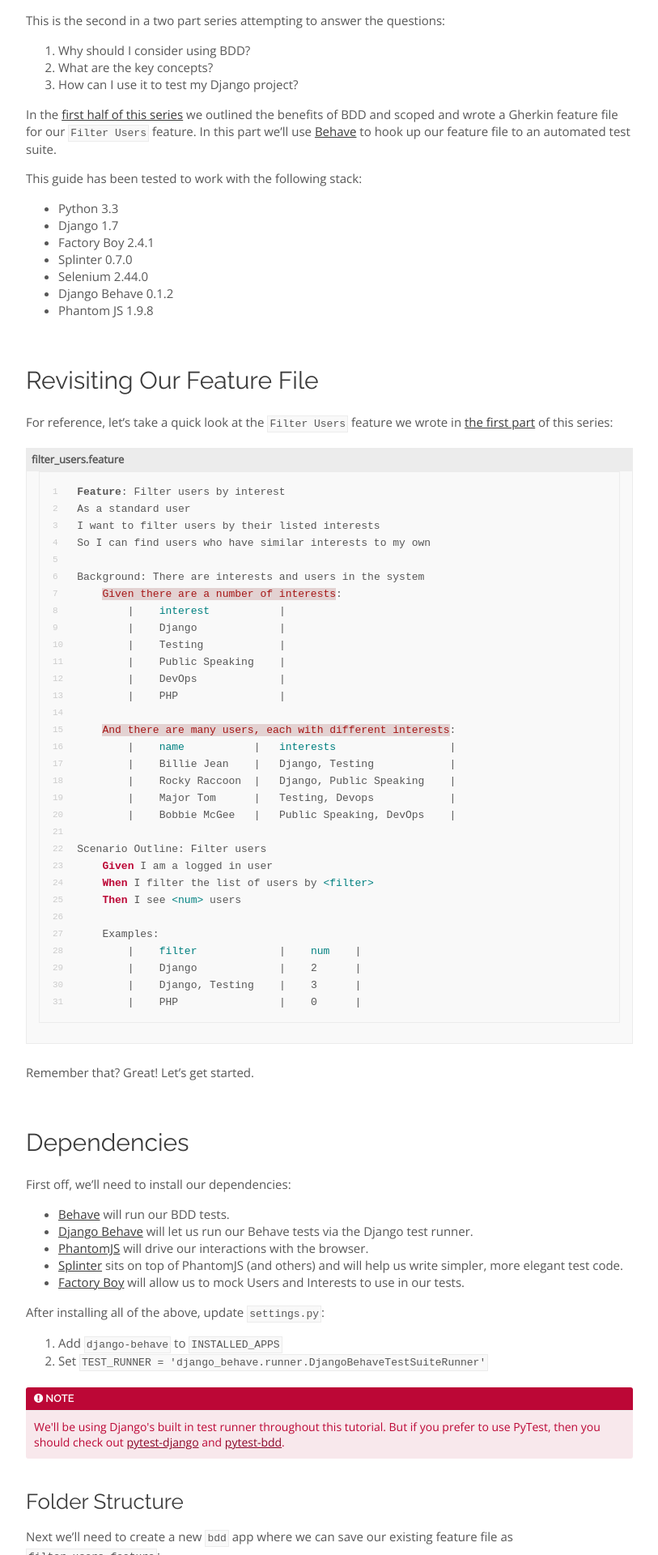
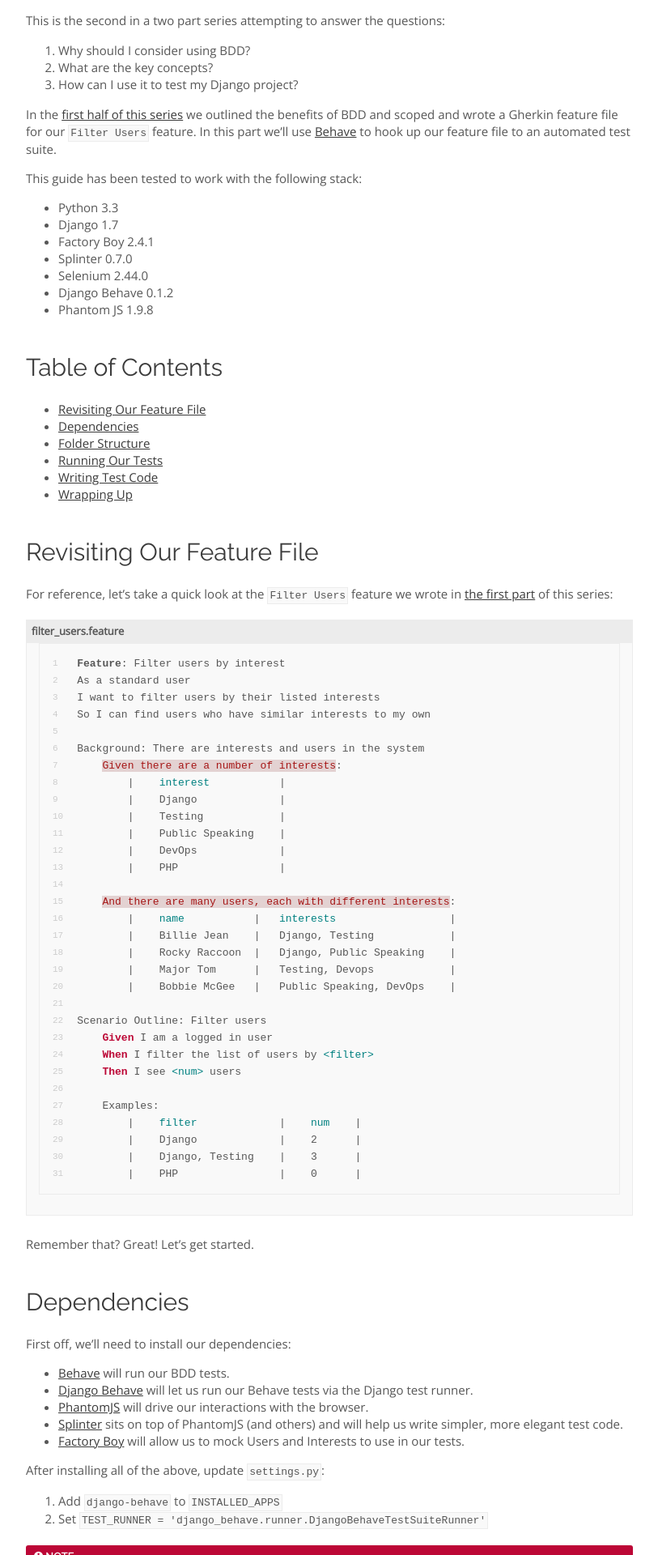
Before and after one commit to nlhkabu/nlhkabu.github.io, a Jekyll site: the page built from _posts/2015-03-19-bdd-part-two.md, in a window 1280 px wide. Shown: the part 682-2602 px from the top of the page at 81% size, without its empty margins (233-1046 px from the left). Built offline with Jekyll 4.4.1, drawn with Linux system fonts in a browser that asks for light colours; nearby versions of some CDN libraries; some web fonts are replaced; comment, search, counter and statistics services are not loaded.

Commit message:
Add TOC to code articles

````diff
--- a/_posts/2015-03-19-bdd-part-two.md
+++ b/_posts/2015-03-19-bdd-part-two.md
@@ -27,6 +27,15 @@
 * Selenium 2.44.0
 * Django Behave 0.1.2
 * Phantom JS 1.9.8
+
+## Table of Contents
+
+- [Revisiting Our Feature File](#revisiting-our-feature-file)
+- [Dependencies](#dependencies)
+- [Folder Structure](#folder-structure)
+- [Running Our Tests](#running-our-tests)
+- [Writing Test Code](#writing-test-code)
+- [Wrapping Up](#wrapping-up)
 
 ## Revisiting Our Feature File
 
@@ -93,7 +102,7 @@
 </div>
 
 
-### Folder Structure
+## Folder Structure
 
 Next we'll need to create a new `bdd` app where we can save our existing feature file as `filter_users.feature`:
 
@@ -118,9 +127,9 @@
 
 Remember to add `bdd` to your `INSTALLED_APPS` in your `settings.py` file.
 
-### Setting Up Our Test Environment
+## Setting Up Our Test Environment
 
-#### Creating Factories
+### Creating Factories
 
 Because we've already written our feature file, we know that we'll need `Users` and `Interests` in the database to run our test scenarios.  To create these, we'll use [Factory Boy](https://factoryboy.readthedocs.org/en/latest/) - a features replacement tool.
 
@@ -198,7 +207,7 @@
                            interests=(django, public_speaking))
 ```
 
-#### Configuring environment.py
+### Configuring environment.py
 
 We can use our environment.py file to define what should happen before and after certain points in our tests.  There are [several hooks](http://pythonhosted.org/behave/api.html#environment-file-functions) we can utilise, but for our example, we're going to focus on:
 
@@ -247,7 +256,7 @@
 The `context` variable is an instance of [behave.runner.Context](http://pythonhosted.org/behave/api.html#behave.runner.Context).
 This variable holds additional contextual information during the running of tests, so we could also pass it additional information and retreive that value later.
 
-### Running Our Tests
+## Running Our Tests
 
 Now, we've setup our environment, we're ready to run our tests!
 In your terminal run:
@@ -320,11 +329,11 @@
 The decorated function (in this case `def impl()`) can be named anything - It doesn't matter.  The only thing you must do is pass it the `context` that we mentioned earlier.
 
 
-### Writing Test Code
+## Writing Test Code
 
 Let's go through each of our steps and write our test code.
 
-#### 1. Given there are a number of interests
+### 1. Given there are a number of interests
 
 For this step, we'll need to use our `InterestFactory` to create the interests listed in our feature file.  We can access the name of our interests by looping over each row in our `context.table` using the `interest` column heading as a key.
 
@@ -338,7 +347,7 @@
     interests = [InterestFactory(name=row['interest']) for row in context.table]
 ```
 
-#### 2. And there are many users, each with different interests
+### 2. And there are many users, each with different interests
 
 In this step we create our users by:
 
@@ -359,7 +368,7 @@
         UserFactory(email=row['email'], interests=interests)
 ```
 
-#### 3. Given I am a logged in user
+### 3. Given I am a logged in user
 
 To log in a user, we navigate to the login page and interact with the login form.  Here we can start to appreciate the power of [Splinter](https://splinter.readthedocs.org/en/latest/index.html) for browsing, finding and filling in form fields.
 
@@ -406,7 +415,7 @@
     <p>Running with Firefox is significantly slower than with PhantomJS, so unless I'm debugging, I tend to stick with running PhantomJS locally and test with other, heavier browsers on my continuous integration server.</p>
 </div>
 
-#### 4. When I filter the list of users by ...
+### 4. When I filter the list of users by ...
 
 We can combine each of our filter steps into one single step by using Behave's [step parameters](http://pythonhosted.org/behave/tutorial.html?highlight=context#step-parameters).
 
@@ -444,7 +453,7 @@
     context.browser.find_by_css('form input[type=submit]').first.click()
 ```
 
-#### 5. Then I see ... users
+### 5. Then I see ... users
 
 Finally, we can use the same pattern to count the number of users in our results.
 
--- a/assets/css/_sass/_site_structure.scss
+++ b/assets/css/_sass/_site_structure.scss
@@ -305,11 +305,11 @@
     }
 
     h2 {
-        margin: 55px 0 20px 0;
+        margin: 40px 0 20px 0;
     }
 
     h3 {
-        margin: 35px 0 10px 0;
+        margin: 40px 0 10px 0;
     }
 
     .summary {
--- a/assets/css/_sass/_typography.scss
+++ b/assets/css/_sass/_typography.scss
@@ -37,6 +37,14 @@
 
 h6 {
     font-size: 16px;
+}
+
+ul {
+  margin: 15px 0;
+
+  ul {
+    margin: 0;
+  }
 }
 
 p, li, q {
````
Also changed, not shown: _posts/2015-01-06-implementing-django-formsets.md (+10 -0 lines), _posts/2015-03-16-bdd-part-one.md (+9 -0 lines).
